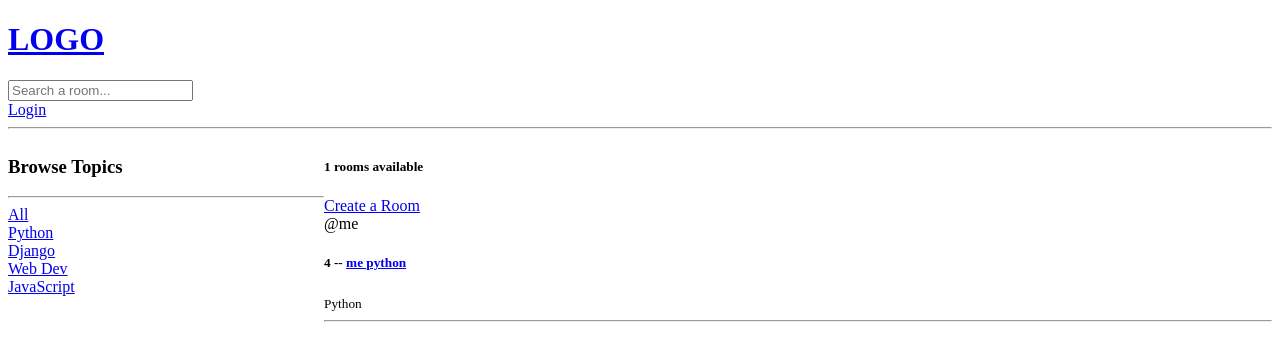
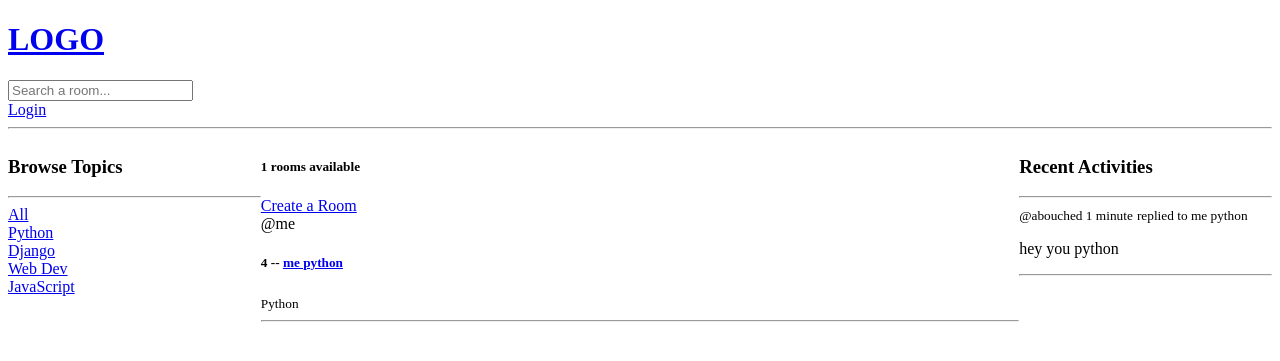
Before and after one commit to DevBadi/studybud, a Django app: a page that uses base/templates/base/home.html in a window 1280 px wide. Shown: the top 361 px of the page. Run offline with Django 3.2, Linux system fonts and the light colour scheme; data comes from the database, SQL or seed files in the repository; both versions use the stored data as it was after the commit.

Commit message:
Recent activities home page

```diff
--- a/base/templates/base/home.html
+++ b/base/templates/base/home.html
@@ -5,7 +5,7 @@
 <style>
     .home-container{
         display: grid;
-        grid-template-columns: 1fr 3fr;
+        grid-template-columns: 1fr 3fr 1fr;
     }
 </style>
 
@@ -40,7 +40,23 @@
             {% endfor %}
         </div>
     </div>
+    <div>
+        <h3>Recent Activities</h3>
+        <hr>
+        {% for room_message in room_messages %}
+            <div>
+                <small>@{{ room_message.user }} {{ room_message.created | timesince }}</small>
+                <small>replied to {{ room_message.room }}</small>
+                <p>{{ room_message }}</p>
+                {% if request.user == message.user %}
+                    <a href="{%url 'delete-message' message.id %}">Delete</a>
+                {% endif %}
+            <hr>
+            </div>
+        {% endfor %}
 
+
+    </div>
 </div>
 
 {% endblock content %}
--- a/base/views.py
+++ b/base/views.py
@@ -71,7 +71,9 @@ def home(request):
                                 Q(description__contains=q))
     topics = Topic.objects.all()
     room_count = rooms.count()
-    context = {'rooms': rooms, 'topics': topics, 'room_count': room_count}
+    room_messages = Message.objects.filter(Q(room__topic__name__icontains=q))
+    context = {'rooms': rooms, 'topics': topics, 'room_count': room_count,
+               'room_messages': room_messages}
     return render(request, 'base/home.html', context)
 
 
```
Also changed, not shown: db.sqlite3.
